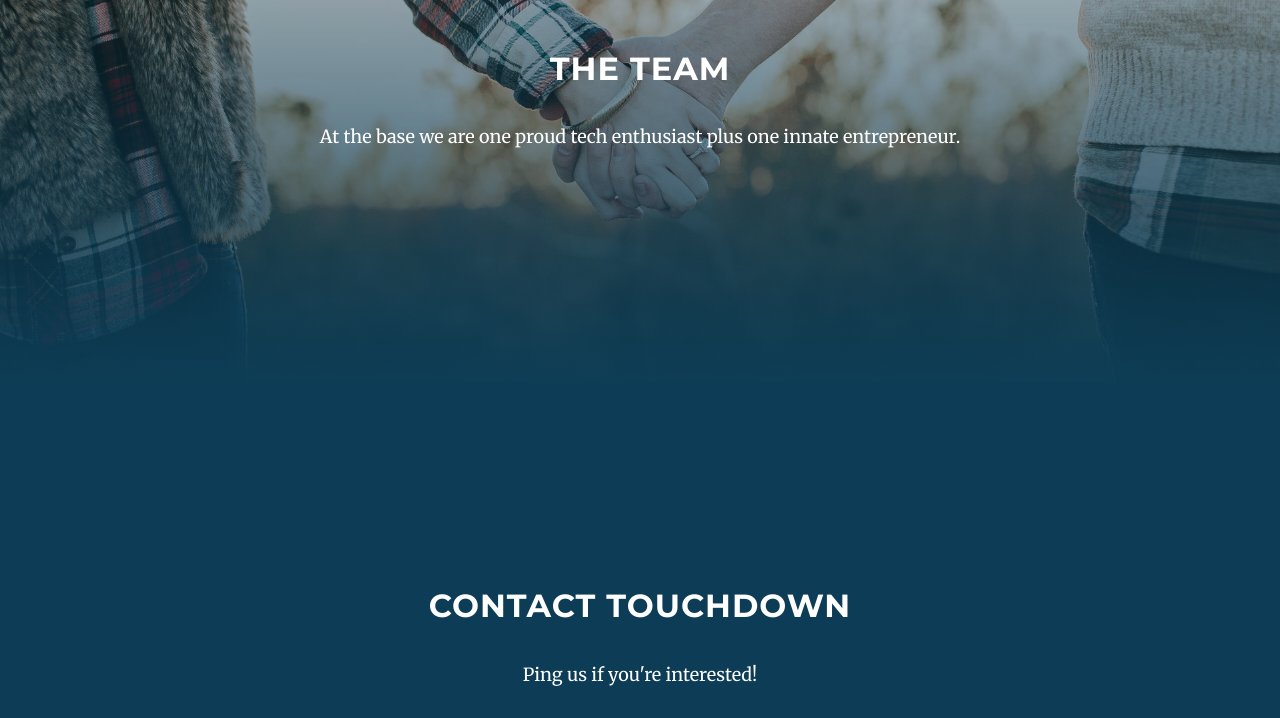
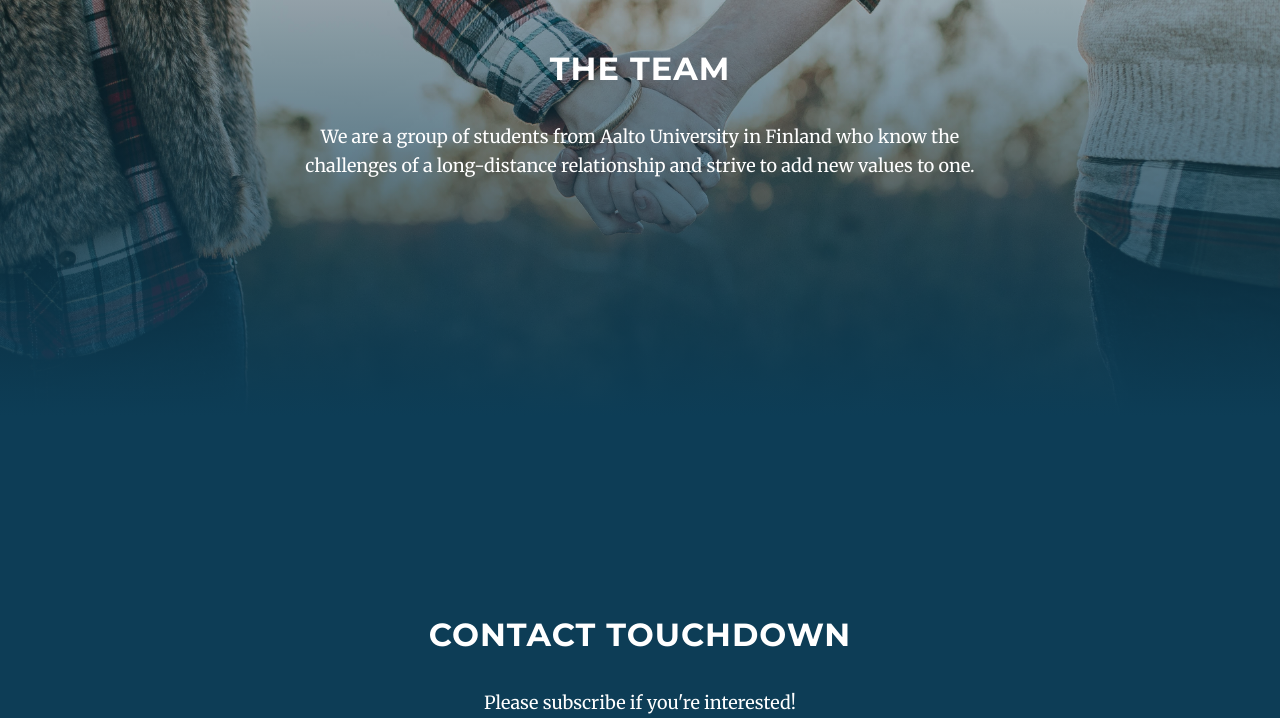
Before and after one commit to thaibeouu/touchdown-landing-page, a plain HTML site: page index.html in a window 1280 px wide. Shown: the part 1730-2448 px from the top of the page. Drawn offline with Linux system fonts and the light colour scheme; a script that the page names is missing.

Commit message:
changes in the team

```diff
--- a/index.html
+++ b/index.html
@@ -89,7 +89,7 @@
     <div class="container">
       <div class="col-lg-8 mx-auto">
         <h2>The Team</h2>
-        <p>At the base we are one proud tech enthusiast plus one innate entrepreneur.</p>
+        <p>We are a group of students from Aalto University in Finland who know the challenges of a long-distance relationship and strive to add new values to one.</p>
       </div>
     </div>
   </section>
@@ -100,7 +100,7 @@
       <div class="row">
         <div class="col-lg-8 mx-auto">
           <h2>Contact Touchdown</h2>
-          <p>Ping us if you're interested!</p>
+          <p>Please subscribe if you're interested!</p>
           <ul class="list-inline banner-social-buttons">
             <li class="list-inline-item">
               <a href="https://twitter.com/touchdown" class="btn btn-default btn-lg">
```
